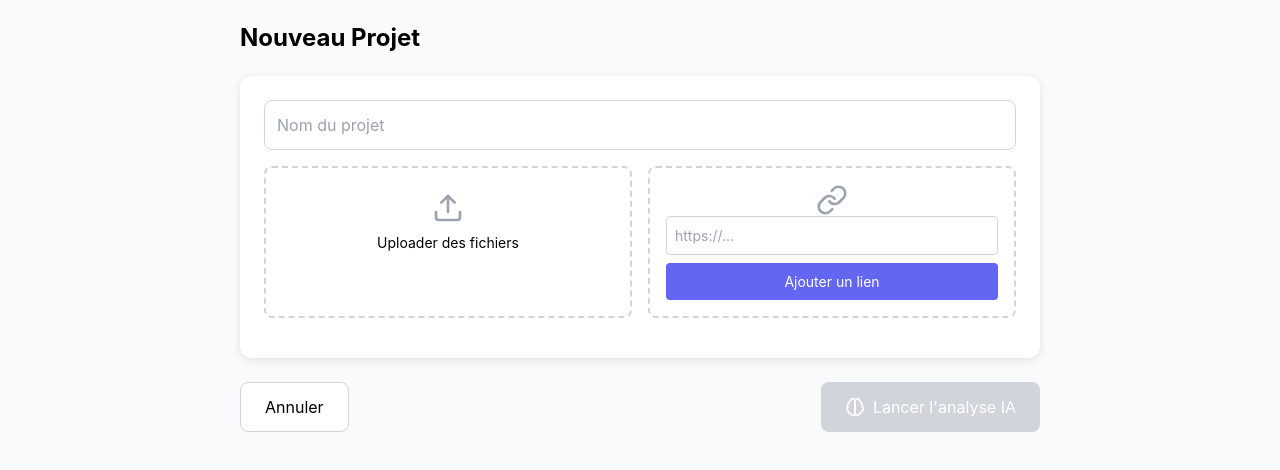
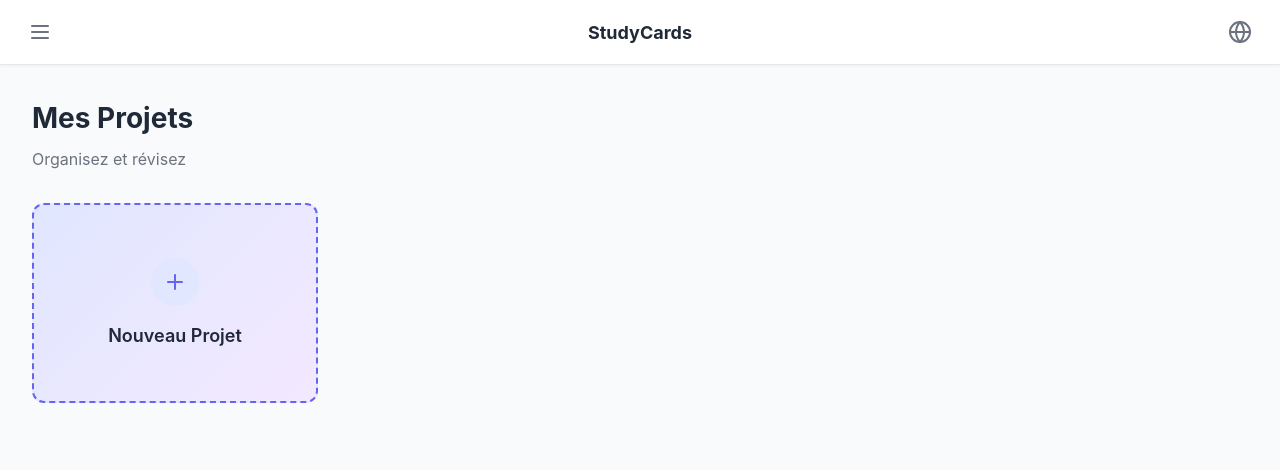
Before and after one commit to Dohsendoh/studycards, a React (Vite) app: page / in a window 1280 px wide. Shown: the top 470 px of the page. Built offline with nearby package versions, Linux system fonts and the light colour scheme; the HTML template or start-up script is replaced by a standard one.

Commit message:
Update App.tsx

```diff
--- a/src/App.tsx
+++ b/src/App.tsx
@@ -21,6 +21,7 @@ const translations = {
     newProject: 'Nouveau Projet',
     statistics: 'Statistiques',
     settings: 'Paramètres',
+    organizeStudy: 'Organisez et révisez',
     cancel: 'Annuler',
     language: 'Langue',
     uploadFiles: 'Uploader des fichiers',
@@ -37,7 +38,7 @@ const translations = {
     semiMode: 'Résumé',
     lightMode: 'Léger',
     memoryCards: 'Memory Cards',
-    synthesis: 'Synthèse',
+    mindmap: 'Mind Map',
     quiz: 'Quizz',
   },
   en: {
@@ -47,6 +48,7 @@ const translations = {
     newProject: 'New Project',
     statistics: 'Statistics',
     settings: 'Settings',
+    organizeStudy: 'Organize and review',
     cancel: 'Cancel',
     language: 'Language',
     uploadFiles: 'Upload files',
@@ -63,7 +65,7 @@ const translations = {
     semiMode: 'Summary',
     lightMode: 'Light',
     memoryCards: 'Memory Cards',
-    synthesis: 'Synthesis',
+    mindmap: 'Mind Map',
     quiz: 'Quiz',
   }
 };
@@ -236,6 +238,44 @@ const Sidebar = ({ activeView, setActiveView, isOpen, setIsOpen, setProjetActif
         </nav>
       </div>
     </>
+  );
+};
+
+const AccueilProjets = ({ setActiveView }: any) => {
+  const { t } = useLanguage();
+
+  return (
+    <div style={{ padding: '32px' }}>
+      <div style={{ marginBottom: '32px' }}>
+        <h2 style={{ fontSize: '28px', fontWeight: 'bold', color: '#1f2937', marginBottom: '8px' }}>{t('myProjects')}</h2>
+        <p style={{ color: '#6b7280' }}>{t('organizeStudy')}</p>
+      </div>
+
+      <div style={{ display: 'grid', gridTemplateColumns: 'repeat(auto-fill, minmax(280px, 1fr))', gap: '24px' }}>
+        <div
+          onClick={() => setActiveView('nouveau')}
+          style={{
+            background: 'linear-gradient(135deg, #e0e7ff 0%, #f3e8ff 100%)',
+            borderRadius: '12px',
+            border: '2px dashed #6366f1',
+            padding: '48px 24px',
+            textAlign: 'center',
+            cursor: 'pointer',
+            transition: 'all 0.3s',
+            minHeight: '200px',
+            display: 'flex',
+            flexDirection: 'column',
+            alignItems: 'center',
+            justifyContent: 'center'
+          }}
+        >
+          <div style={{ width: '48px', height: '48px', background: '#e0e7ff', borderRadius: '50%', display: 'flex', alignItems: 'center', justifyContent: 'center', marginBottom: '16px' }}>
+            <Plus size={24} style={{ color: '#6366f1' }} />
+          </div>
+          <h3 style={{ fontSize: '18px', fontWeight: '600', color: '#1f2937' }}>{t('newProject')}</h3>
+        </div>
+      </div>
+    </div>
   );
 };
 
@@ -441,7 +481,7 @@ const NouveauProjet = ({ setActiveView, setProjetActif }: any) => {
 
             <div style={{ display: 'flex', justifyContent: 'space-between', marginTop: '24px' }}>
               <button
-                onClick={() => window.location.reload()}
+                onClick={() => setActiveView('projets')}
                 style={{
                   padding: '12px 24px',
                   border: '1px solid #d1d5db',
@@ -618,13 +658,6 @@ const MindMapView = ({ projetActif, activeTab, setActiveTab, menuOpen, setMenuOp
           <MindMap structure={projetActif.structure} mode={mode} />
         )}
 
-        {activeTab === 'synthesis' && (
-          <div style={{ padding: '40px', textAlign: 'center' }}>
-            <h2 style={{ fontSize: '24px', fontWeight: 'bold', marginBottom: '16px' }}>Synthèse</h2>
-            <p style={{ color: '#6b7280' }}>À implémenter</p>
-          </div>
-        )}
-
         {activeTab === 'quiz' && (
           <div style={{ padding: '40px', textAlign: 'center' }}>
             <h2 style={{ fontSize: '24px', fontWeight: 'bold', marginBottom: '16px' }}>Quizz</h2>
@@ -659,20 +692,20 @@ const MindMapView = ({ projetActif, activeTab, setActiveTab, menuOpen, setMenuOp
         boxShadow: '0 -2px 8px rgba(0,0,0,0.05)'
       }}>
         <button
-          onClick={() => setActiveTab('synthesis')}
+          onClick={() => setActiveTab('mindmap')}
           style={{
             flex: 1,
             padding: '16px',
             border: 'none',
-            background: activeTab === 'synthesis' ? '#6366f1' : 'white',
-            color: activeTab === 'synthesis' ? 'white' : '#6b7280',
+            background: activeTab === 'mindmap' ? '#6366f1' : 'white',
+            color: activeTab === 'mindmap' ? 'white' : '#6b7280',
             fontSize: '14px',
             fontWeight: '600',
             cursor: 'pointer',
             transition: 'all 0.2s'
           }}
         >
-          {t('synthesis')}
+          {t('mindmap')}
         </button>
         <button
           onClick={() => setActiveTab('quiz')}
@@ -715,7 +748,7 @@ const MindMapView = ({ projetActif, activeTab, setActiveTab, menuOpen, setMenuOp
 
 function App() {
   const [lang, setLang] = useState('fr');
-  const [activeView, setActiveView] = useState('nouveau');
+  const [activeView, setActiveView] = useState('projets');
   const [projetActif, setProjetActif] = useState<Projet | null>(null);
   const [activeTab, setActiveTab] = useState('mindmap');
   const [menuOpen, setMenuOpen] = useState(false);
@@ -725,6 +758,52 @@ function App() {
   return (
     <LanguageContext.Provider value={{ lang, setLang, t }}>
       <div style={{ height: '100vh', overflow: 'hidden', background: '#f9fafb' }}>
+        {activeView !== 'mindmap' && (
+          <div style={{
+            display: 'flex',
+            alignItems: 'center',
+            justifyContent: 'space-between',
+            padding: '12px 20px',
+            background: 'white',
+            borderBottom: '1px solid #e5e7eb',
+            boxShadow: '0 1px 3px rgba(0,0,0,0.05)'
+          }}>
+            <button
+              onClick={() => setMenuOpen(!menuOpen)}
+              style={{
+                background: 'none',
+                border: 'none',
+                cursor: 'pointer',
+                padding: '8px'
+              }}
+            >
+              <Menu size={24} style={{ color: '#6b7280' }} />
+            </button>
+
+            <h1 style={{
+              fontSize: '18px',
+              fontWeight: 'bold',
+              color: '#1f2937',
+              flex: 1,
+              textAlign: 'center'
+            }}>
+              {t('appName')}
+            </h1>
+
+            <button
+              onClick={() => setLang(lang === 'fr' ? 'en' : 'fr')}
+              style={{
+                background: 'none',
+                border: 'none',
+                cursor: 'pointer',
+                padding: '8px'
+              }}
+            >
+              <Globe size={24} style={{ color: '#6b7280' }} />
+            </button>
+          </div>
+        )}
+
         <Sidebar
           activeView={activeView}
           setActiveView={setActiveView}
@@ -733,14 +812,25 @@ function App() {
           setProjetActif={setProjetActif}
         />
 
+        {activeView === 'projets' && (
+          <AccueilProjets setActiveView={setActiveView} />
+        )}
+
         {activeView === 'nouveau' && (
           <NouveauProjet setActiveView={setActiveView} setProjetActif={setProjetActif} />
         )}
 
-        {activeView === 'projets' && (
+        {activeView === 'statistiques' && (
           <div style={{ padding: '40px', textAlign: 'center' }}>
-            <h2 style={{ fontSize: '24px', fontWeight: 'bold', marginBottom: '16px' }}>Mes Projets</h2>
-            <p style={{ color: '#6b7280' }}>Aucun projet pour le moment</p>
+            <h2 style={{ fontSize: '24px', fontWeight: 'bold', marginBottom: '16px' }}>Statistiques</h2>
+            <p style={{ color: '#6b7280' }}>À implémenter</p>
+          </div>
+        )}
+
+        {activeView === 'parametres' && (
+          <div style={{ padding: '40px', textAlign: 'center' }}>
+            <h2 style={{ fontSize: '24px', fontWeight: 'bold', marginBottom: '16px' }}>Paramètres</h2>
+            <p style={{ color: '#6b7280' }}>À implémenter</p>
           </div>
         )}
 
```
